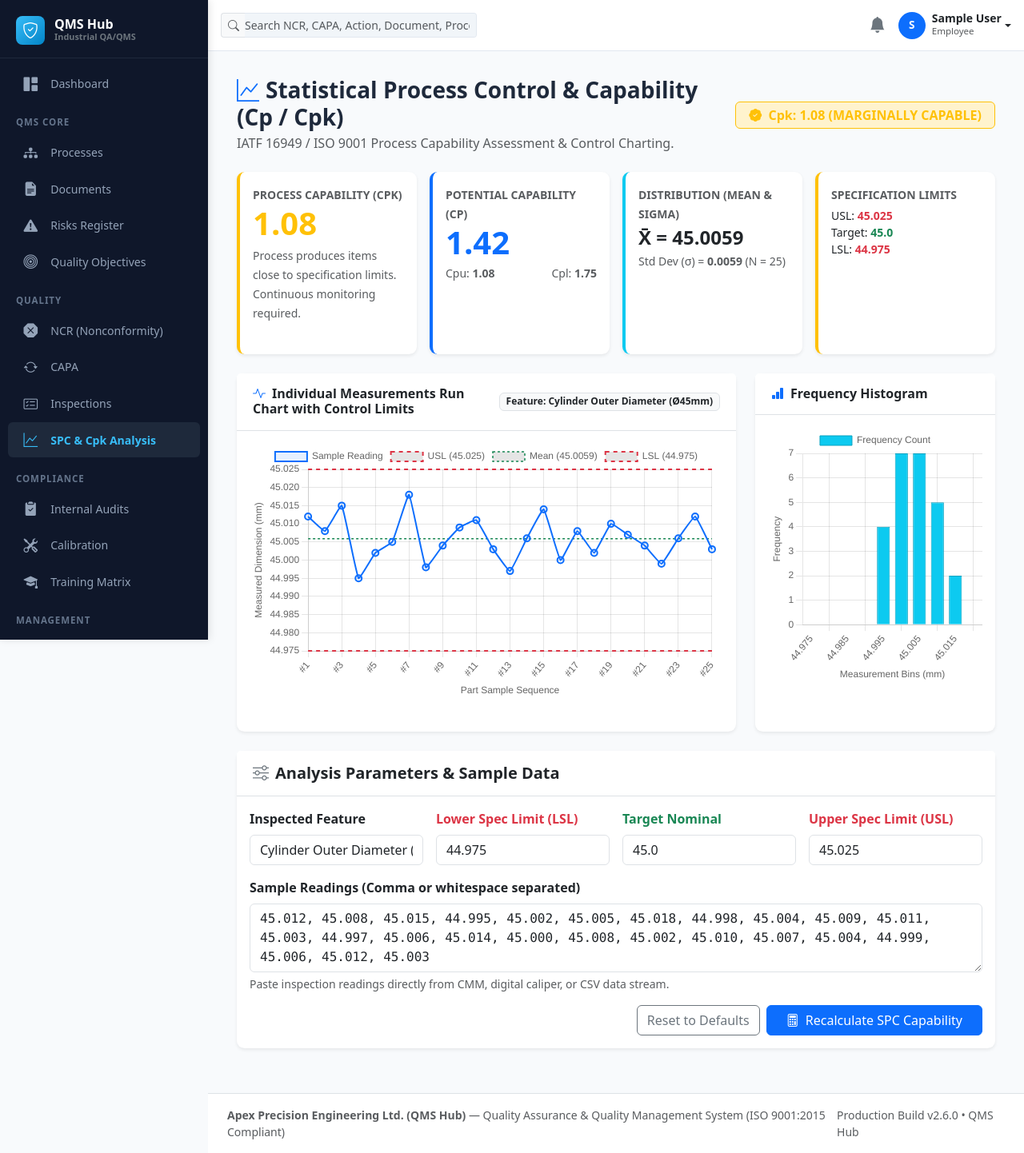
After one commit to Ezzeldenelaraby/QA-SYSTEM-, a Django app: page /inspections/spc/ in a window 1280 px wide. The commit adds this page. Shown: the whole page at 80% size. Run offline with Django 5.2, Linux system fonts and the light colour scheme; the visitor is signed in with stand-in values (Sample User, id 1); data comes from the database, SQL or seed files in the repository; data that the repository does not hold is empty.

Commit message:
feat: add SPC & Cpk process capability engine, GitHub Actions CI/CD, and deployment scripts

```diff
--- a/apps/inspections/urls.py
+++ b/apps/inspections/urls.py
@@ -6,6 +6,7 @@ app_name = 'inspections'
 urlpatterns = [
     path('', views.inspection_list, name='list'),
     path('create/', views.inspection_create, name='create'),
+    path('spc/', views.spc_analysis_view, name='spc'),
     path('<int:insp_id>/', views.inspection_detail, name='detail'),
     path('<int:insp_id>/edit/', views.inspection_edit, name='edit'),
     path('<int:insp_id>/add-item/', views.inspection_add_item, name='add_item'),
--- a/apps/inspections/views.py
+++ b/apps/inspections/views.py
@@ -124,3 +124,120 @@ def inspection_create_ncr(request, insp_id):
     log_audit(request.user, 'CREATE', 'NCR', ncr.id, ncr.ncr_number, notes=f'Auto-created from inspection {insp.inspection_number}')
     messages.success(request, f"Successfully raised NCR '{ncr.ncr_number}' from failed inspection checkpoints!")
     return redirect('ncr:detail', ncr_id=ncr.id)
+
+
+@login_required
+def spc_analysis_view(request):
+    """
+    Statistical Process Control (SPC) & Process Capability (Cp / Cpk) Engine.
+    IATF 16949 compliant capability assessment.
+    """
+    import math
+
+    feature_name = request.GET.get('feature', 'Cylinder Outer Diameter (Ø45mm)')
+    usl_param = request.GET.get('usl')
+    lsl_param = request.GET.get('lsl')
+    target_param = request.GET.get('target')
+    raw_samples = request.GET.get('samples', '')
+
+    default_samples = [
+        45.012, 45.008, 45.015, 44.995, 45.002,
+        45.005, 45.018, 44.998, 45.004, 45.009,
+        45.011, 45.003, 44.997, 45.006, 45.014,
+        45.000, 45.008, 45.002, 45.010, 45.007,
+        45.004, 44.999, 45.006, 45.012, 45.003
+    ]
+
+    try:
+        usl = float(usl_param) if usl_param else 45.025
+        lsl = float(lsl_param) if lsl_param else 44.975
+        target = float(target_param) if target_param else 45.000
+    except ValueError:
+        usl, lsl, target = 45.025, 44.975, 45.000
+
+    samples = []
+    if raw_samples:
+        for val in raw_samples.replace(',', ' ').replace('\n', ' ').split():
+            try:
+                samples.append(float(val))
+            except ValueError:
+                pass
+    if not samples:
+        samples = default_samples
+
+    n = len(samples)
+    mean = sum(samples) / n
+    variance = sum((x - mean) ** 2 for x in samples) / (n - 1) if n > 1 else 0
+    std_dev = math.sqrt(variance)
+
+    # Process capability calculations
+    tolerance = usl - lsl
+    cp = tolerance / (6 * std_dev) if std_dev > 0 else 0
+    cpu = (usl - mean) / (3 * std_dev) if std_dev > 0 else 0
+    cpl = (mean - lsl) / (3 * std_dev) if std_dev > 0 else 0
+    cpk = min(cpu, cpl) if std_dev > 0 else 0
+
+    # Control Limits (X-bar individual chart)
+    ucl = mean + 3 * std_dev
+    lcl = mean - 3 * std_dev
+
+    # Evaluation verdict
+    if cpk >= 1.67:
+        verdict = "EXCELLENT / WORLD CLASS"
+        verdict_color = "success"
+        verdict_desc = "Six Sigma process performance (Cpk >= 1.67). Expected defect rate < 1 PPM."
+    elif cpk >= 1.33:
+        verdict = "CAPABLE & ADEQUATE"
+        verdict_color = "success"
+        verdict_desc = "Standard automotive / aerospace benchmark capability (Cpk >= 1.33)."
+    elif cpk >= 1.00:
+        verdict = "MARGINALLY CAPABLE"
+        verdict_color = "warning"
+        verdict_desc = "Process produces items close to specification limits. Continuous monitoring required."
+    else:
+        verdict = "INCAPABLE / HIGH DEFECT RISK"
+        verdict_color = "danger"
+        verdict_desc = "Process variation exceeds tolerance limits. Scrap/rework is actively generated."
+
+    # Histogram calculation
+    min_val = min(min(samples), lsl)
+    max_val = max(max(samples), usl)
+    num_bins = 10
+    bin_width = (max_val - min_val) / num_bins if max_val > min_val else 1
+    bins = [min_val + i * bin_width for i in range(num_bins + 1)]
+    bin_labels = [f"{bins[i]:.3f}" for i in range(num_bins)]
+    bin_counts = [0] * num_bins
+    for s in samples:
+        for i in range(num_bins):
+            if i == num_bins - 1:
+                if bins[i] <= s <= bins[i+1]:
+                    bin_counts[i] += 1
+                    break
+            elif bins[i] <= s < bins[i+1]:
+                bin_counts[i] += 1
+                break
+
+    context = {
+        'feature_name': feature_name,
+        'usl': usl,
+        'lsl': lsl,
+        'target': target,
+        'samples_str': ", ".join(f"{x:.3f}" for x in samples),
+        'sample_size': n,
+        'mean': round(mean, 4),
+        'std_dev': round(std_dev, 4),
+        'cp': round(cp, 2),
+        'cpu': round(cpu, 2),
+        'cpl': round(cpl, 2),
+        'cpk': round(cpk, 2),
+        'ucl': round(ucl, 4),
+        'lcl': round(lcl, 4),
+        'verdict': verdict,
+        'verdict_color': verdict_color,
+        'verdict_desc': verdict_desc,
+        'samples': samples,
+        'sample_indices': list(range(1, n + 1)),
+        'bin_labels': bin_labels,
+        'bin_counts': bin_counts,
+    }
+    return render(request, 'inspections/spc_analysis.html', context)
--- a/scripts/test_live_server.py
+++ b/scripts/test_live_server.py
@@ -52,11 +52,14 @@ urls_to_test = [
     ("/management-review/1/", "Management Review Detail"),
     ("/audits/", "Internal Audits Schedule"),
     ("/inspections/", "Quality Inspections"),
+    ("/inspections/spc/", "SPC & Process Capability (Cpk)"),
     ("/reports/", "Reports & Export Center"),
     ("/reports/export/?module=ncr&format=xlsx", "NCR Excel (.xlsx) Download"),
     ("/reports/export/?module=ncr&format=csv", "NCR CSV Download"),
     ("/core/settings/", "System Settings"),
     ("/core/audit-trail/", "Compliance Audit Trail"),
+    ("/api/v1/docs/", "API Developer Documentation"),
+    ("/health/", "Liveness & Health Probe"),
 ]
 
 print("\n--- 3. Testing All Core Endpoints ---")
--- a/templates/base.html
+++ b/templates/base.html
@@ -58,8 +58,11 @@
                 <a href="{% url 'capa:list' %}" class="sidebar-link {% if request.resolver_match.app_name == 'capa' %}active{% endif %}">
                     <i class="bi bi-arrow-repeat"></i> CAPA
                 </a>
-                <a href="{% url 'inspections:list' %}" class="sidebar-link {% if request.resolver_match.app_name == 'inspections' %}active{% endif %}">
+                <a href="{% url 'inspections:list' %}" class="sidebar-link {% if request.resolver_match.app_name == 'inspections' and request.resolver_match.url_name != 'spc' %}active{% endif %}">
                     <i class="bi bi-card-checklist"></i> Inspections
+                </a>
+                <a href="{% url 'inspections:spc' %}" class="sidebar-link {% if request.resolver_match.app_name == 'inspections' and request.resolver_match.url_name == 'spc' %}active{% endif %}">
+                    <i class="bi bi-graph-up"></i> SPC & Cpk Analysis
                 </a>
 
                 <!-- Compliance -->
--- /dev/null
+++ b/templates/inspections/spc_analysis.html
@@ -0,0 +1,240 @@
+{% extends "base.html" %}
+
+{% block title %}SPC & Process Capability (Cpk) - QMS Hub{% endblock %}
+
+{% block content %}
+<div class="container-fluid py-2">
+    <!-- Breadcrumb & Header -->
+    <div class="d-flex justify-content-between align-items-center mb-4">
+        <div>
+            <h2 class="h3 fw-bold mb-1"><i class="bi bi-graph-up text-primary me-2"></i>Statistical Process Control & Capability (Cp / Cpk)</h2>
+            <p class="text-muted mb-0">IATF 16949 / ISO 9001 Process Capability Assessment & Control Charting.</p>
+        </div>
+        <div>
+            <span class="badge bg-{{ verdict_color }}-subtle text-{{ verdict_color }} border border-{{ verdict_color }} px-3 py-2 fs-6">
+                <i class="bi bi-patch-check-fill me-1"></i> Cpk: {{ cpk }} ({{ verdict }})
+            </span>
+        </div>
+    </div>
+
+    <!-- Capability KPI Cards -->
+    <div class="row g-3 mb-4">
+        <div class="col-md-3">
+            <div class="card border-0 shadow-sm h-100 border-start border-4 border-{{ verdict_color }}">
+                <div class="card-body">
+                    <span class="text-muted text-uppercase fw-semibold small">Process Capability (Cpk)</span>
+                    <h3 class="display-6 fw-bold text-{{ verdict_color }} mb-1">{{ cpk }}</h3>
+                    <small class="text-muted">{{ verdict_desc }}</small>
+                </div>
+            </div>
+        </div>
+        <div class="col-md-3">
+            <div class="card border-0 shadow-sm h-100 border-start border-4 border-primary">
+                <div class="card-body">
+                    <span class="text-muted text-uppercase fw-semibold small">Potential Capability (Cp)</span>
+                    <h3 class="display-6 fw-bold text-primary mb-1">{{ cp }}</h3>
+                    <div class="d-flex justify-content-between text-muted small">
+                        <span>Cpu: <strong>{{ cpu }}</strong></span>
+                        <span>Cpl: <strong>{{ cpl }}</strong></span>
+                    </div>
+                </div>
+            </div>
+        </div>
+        <div class="col-md-3">
+            <div class="card border-0 shadow-sm h-100 border-start border-4 border-info">
+                <div class="card-body">
+                    <span class="text-muted text-uppercase fw-semibold small">Distribution (Mean & Sigma)</span>
+                    <h4 class="fw-bold text-dark mt-1 mb-1">X̄ = {{ mean }}</h4>
+                    <p class="text-muted small mb-0">Std Dev (&sigma;) = <strong>{{ std_dev }}</strong> (N = {{ sample_size }})</p>
+                </div>
+            </div>
+        </div>
+        <div class="col-md-3">
+            <div class="card border-0 shadow-sm h-100 border-start border-4 border-warning">
+                <div class="card-body">
+                    <span class="text-muted text-uppercase fw-semibold small">Specification Limits</span>
+                    <div class="mt-1 small">
+                        <div>USL: <strong class="text-danger">{{ usl }}</strong></div>
+                        <div>Target: <strong class="text-success">{{ target }}</strong></div>
+                        <div>LSL: <strong class="text-danger">{{ lsl }}</strong></div>
+                    </div>
+                </div>
+            </div>
+        </div>
+    </div>
+
+    <!-- Charts Row -->
+    <div class="row g-4 mb-4">
+        <!-- Run Chart / Individual X Chart -->
+        <div class="col-lg-8">
+            <div class="card border-0 shadow-sm h-100">
+                <div class="card-header bg-white border-bottom py-3 d-flex justify-content-between align-items-center">
+                    <h6 class="mb-0 fw-bold"><i class="bi bi-activity text-primary me-2"></i>Individual Measurements Run Chart with Control Limits</h6>
+                    <span class="badge bg-light text-dark border">Feature: {{ feature_name }}</span>
+                </div>
+                <div class="card-body">
+                    <canvas id="spcRunChart" style="max-height: 320px;"></canvas>
+                </div>
+            </div>
+        </div>
+
+        <!-- Capability Histogram -->
+        <div class="col-lg-4">
+            <div class="card border-0 shadow-sm h-100">
+                <div class="card-header bg-white border-bottom py-3">
+                    <h6 class="mb-0 fw-bold"><i class="bi bi-bar-chart-fill text-primary me-2"></i>Frequency Histogram</h6>
+                </div>
+                <div class="card-body">
+                    <canvas id="spcHistogram" style="max-height: 320px;"></canvas>
+                </div>
+            </div>
+        </div>
+    </div>
+
+    <!-- Interactive Parameter Input & Raw Data -->
+    <div class="card border-0 shadow-sm">
+        <div class="card-header bg-white border-bottom py-3">
+            <h5 class="mb-0 fw-semibold"><i class="bi bi-sliders text-secondary me-2"></i>Analysis Parameters & Sample Data</h5>
+        </div>
+        <div class="card-body">
+            <form method="GET" action="{% url 'inspections:spc' %}">
+                <div class="row g-3 mb-3">
+                    <div class="col-md-3">
+                        <label class="form-label fw-semibold">Inspected Feature</label>
+                        <input type="text" name="feature" class="form-control" value="{{ feature_name }}">
+                    </div>
+                    <div class="col-md-3">
+                        <label class="form-label fw-semibold text-danger">Lower Spec Limit (LSL)</label>
+                        <input type="number" step="any" name="lsl" class="form-control" value="{{ lsl }}">
+                    </div>
+                    <div class="col-md-3">
+                        <label class="form-label fw-semibold text-success">Target Nominal</label>
+                        <input type="number" step="any" name="target" class="form-control" value="{{ target }}">
+                    </div>
+                    <div class="col-md-3">
+                        <label class="form-label fw-semibold text-danger">Upper Spec Limit (USL)</label>
+                        <input type="number" step="any" name="usl" class="form-control" value="{{ usl }}">
+                    </div>
+                </div>
+
+                <div class="mb-3">
+                    <label class="form-label fw-semibold">Sample Readings (Comma or whitespace separated)</label>
+                    <textarea name="samples" class="form-control font-monospace" rows="3">{{ samples_str }}</textarea>
+                    <div class="form-text">Paste inspection readings directly from CMM, digital caliper, or CSV data stream.</div>
+                </div>
+
+                <div class="d-flex justify-content-end gap-2">
+                    <a href="{% url 'inspections:spc' %}" class="btn btn-outline-secondary">Reset to Defaults</a>
+                    <button type="submit" class="btn btn-primary px-4">
+                        <i class="bi bi-calculator me-1"></i> Recalculate SPC Capability
+                    </button>
+                </div>
+            </form>
+        </div>
+    </div>
+</div>
+
+<!-- Chart.js Script -->
+<script>
+document.addEventListener('DOMContentLoaded', function() {
+    const sampleIndices = {{ sample_indices|safe }};
+    const sampleValues = {{ samples|safe }};
+    const usl = {{ usl }};
+    const lsl = {{ lsl }};
+    const target = {{ target }};
+    const mean = {{ mean }};
+    const ucl = {{ ucl }};
+    const lcl = {{ lcl }};
+
+    // 1. Run Chart
+    const ctxRun = document.getElementById('spcRunChart').getContext('2d');
+    new Chart(ctxRun, {
+        type: 'line',
+        data: {
+            labels: sampleIndices.map(i => '#' + i),
+            datasets: [
+                {
+                    label: 'Sample Reading',
+                    data: sampleValues,
+                    borderColor: '#0d6efd',
+                    backgroundColor: 'rgba(13, 110, 253, 0.1)',
+                    borderWidth: 2,
+                    pointRadius: 4,
+                    pointHoverRadius: 6,
+                    tension: 0.1
+                },
+                {
+                    label: 'USL (' + usl + ')',
+                    data: Array(sampleIndices.length).fill(usl),
+                    borderColor: '#dc3545',
+                    borderWidth: 2,
+                    borderDash: [5, 5],
+                    pointRadius: 0,
+                    fill: false
+                },
+                {
+                    label: 'Mean (' + mean + ')',
+                    data: Array(sampleIndices.length).fill(mean),
+                    borderColor: '#198754',
+                    borderWidth: 1.5,
+                    borderDash: [3, 3],
+                    pointRadius: 0,
+                    fill: false
+                },
+                {
+                    label: 'LSL (' + lsl + ')',
+                    data: Array(sampleIndices.length).fill(lsl),
+                    borderColor: '#dc3545',
+                    borderWidth: 2,
+                    borderDash: [5, 5],
+                    pointRadius: 0,
+                    fill: false
+                }
+            ]
+        },
+        options: {
+            responsive: true,
+            maintainAspectRatio: false,
+            scales: {
+                y: {
+                    title: { display: true, text: 'Measured Dimension (mm)' }
+                },
+                x: {
+                    title: { display: true, text: 'Part Sample Sequence' }
+                }
+            }
+        }
+    });
+
+    // 2. Histogram Chart
+    const ctxHist = document.getElementById('spcHistogram').getContext('2d');
+    new Chart(ctxHist, {
+        type: 'bar',
+        data: {
+            labels: {{ bin_labels|safe }},
+            datasets: [{
+                label: 'Frequency Count',
+                data: {{ bin_counts|safe }},
+                backgroundColor: '#0dcaf0',
+                borderColor: '#0aa2c0',
+                borderWidth: 1
+            }]
+        },
+        options: {
+            responsive: true,
+            maintainAspectRatio: false,
+            scales: {
+                y: {
+                    beginAtZero: true,
+                    ticks: { precision: 0 },
+                    title: { display: true, text: 'Frequency' }
+                },
+                x: {
+                    title: { display: true, text: 'Measurement Bins (mm)' }
+                }
+            }
+        }
+    });
+});
+</script>
+{% endblock %}
```
Also changed, not shown: apps/inspections/tests.py (added, +62 -0 lines), .github/workflows/ci.yml (added), 2 other files.
